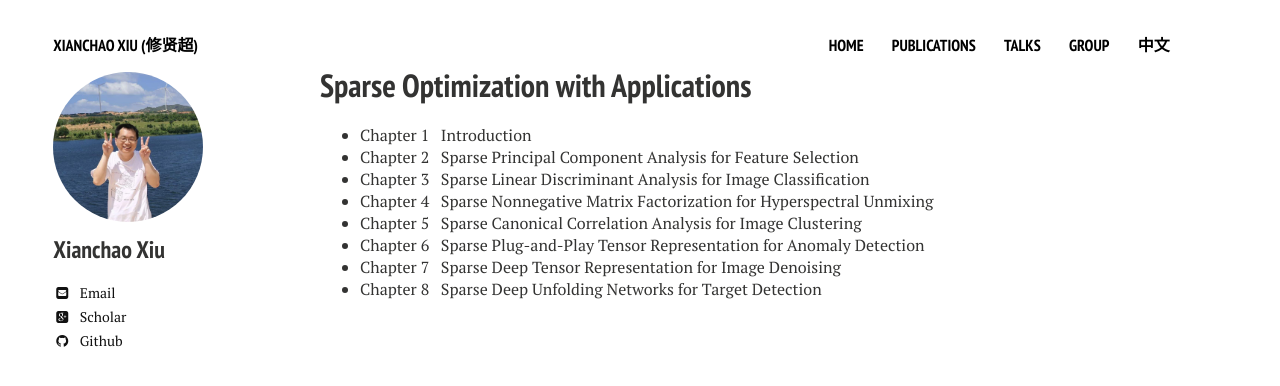
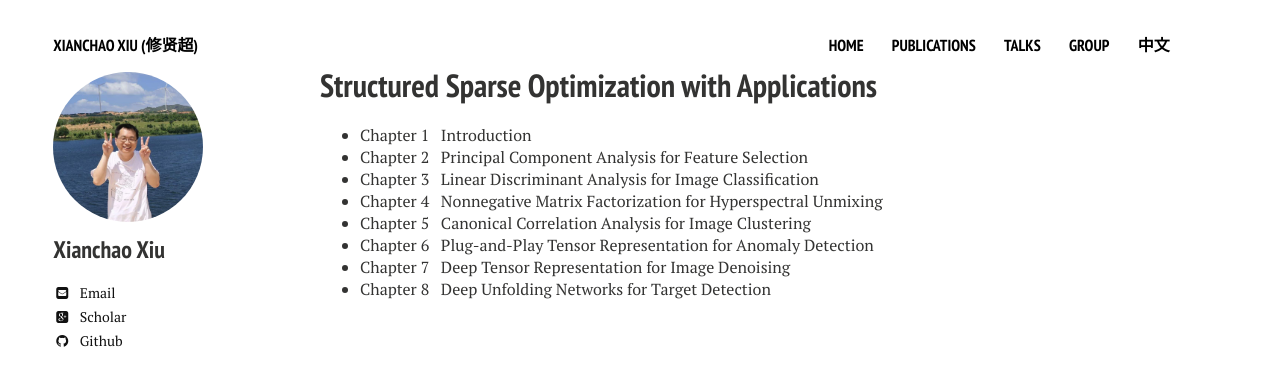
Before and after one commit to xianchaoxiu/xianchaoxiu.github.io, a Jekyll site: the page built from chinese/book/index.md, in a window 1280 px wide. Shown: the top 386 px of the page. Built offline with Jekyll 4.4.1, drawn with Linux system fonts in a browser that asks for light colours; nearby versions of some CDN libraries.

Commit message:
Update index.md

```diff
--- a/chinese/book/index.md
+++ b/chinese/book/index.md
@@ -1,15 +1,15 @@
 ---
 layout: page
-title: Sparse Optimization with Applications
+title: Structured Sparse Optimization with Applications
 comments: false
 share: false
 ---
 
 * Chapter 1 &nbsp;  Introduction<br>
-* Chapter 2 &nbsp;  Sparse Principal Component Analysis for Feature Selection<br>
-* Chapter 3 &nbsp;  Sparse Linear Discriminant Analysis for Image Classification<br>
-* Chapter 4 &nbsp;  Sparse Nonnegative Matrix Factorization for Hyperspectral Unmixing<br>
-* Chapter 5 &nbsp;  Sparse Canonical Correlation Analysis for Image Clustering<br>
-* Chapter 6 &nbsp;  Sparse Plug-and-Play Tensor Representation for Anomaly Detection<br>
-* Chapter 7 &nbsp;  Sparse Deep Tensor Representation for Image Denoising<br>
-* Chapter 8 &nbsp;  Sparse Deep Unfolding Networks for Target Detection<br>
+* Chapter 2 &nbsp;  Principal Component Analysis for Feature Selection<br>
+* Chapter 3 &nbsp;  Linear Discriminant Analysis for Image Classification<br>
+* Chapter 4 &nbsp;  Nonnegative Matrix Factorization for Hyperspectral Unmixing<br>
+* Chapter 5 &nbsp;  Canonical Correlation Analysis for Image Clustering<br>
+* Chapter 6 &nbsp;  Plug-and-Play Tensor Representation for Anomaly Detection<br>
+* Chapter 7 &nbsp;  Deep Tensor Representation for Image Denoising<br>
+* Chapter 8 &nbsp;  Deep Unfolding Networks for Target Detection<br>
```
